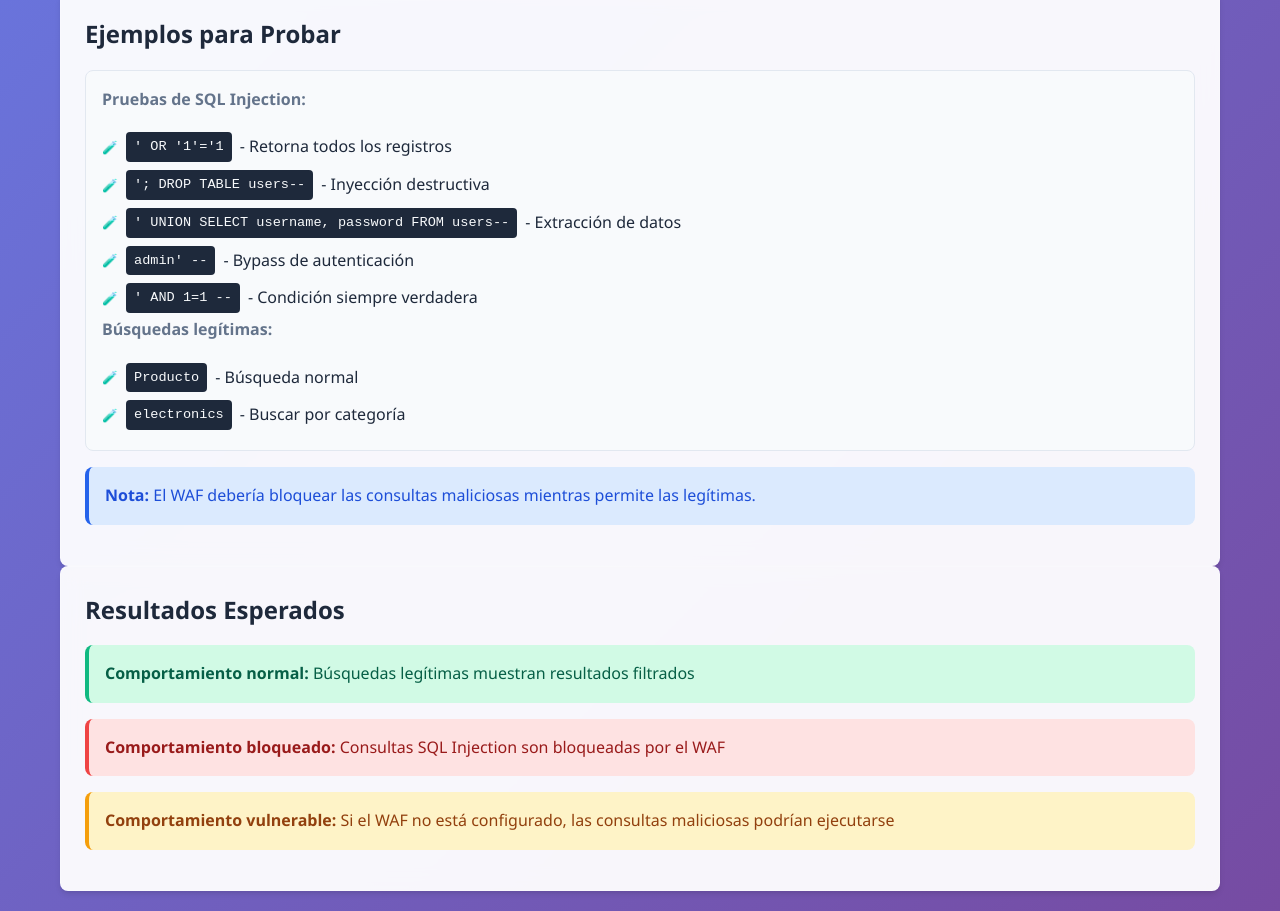
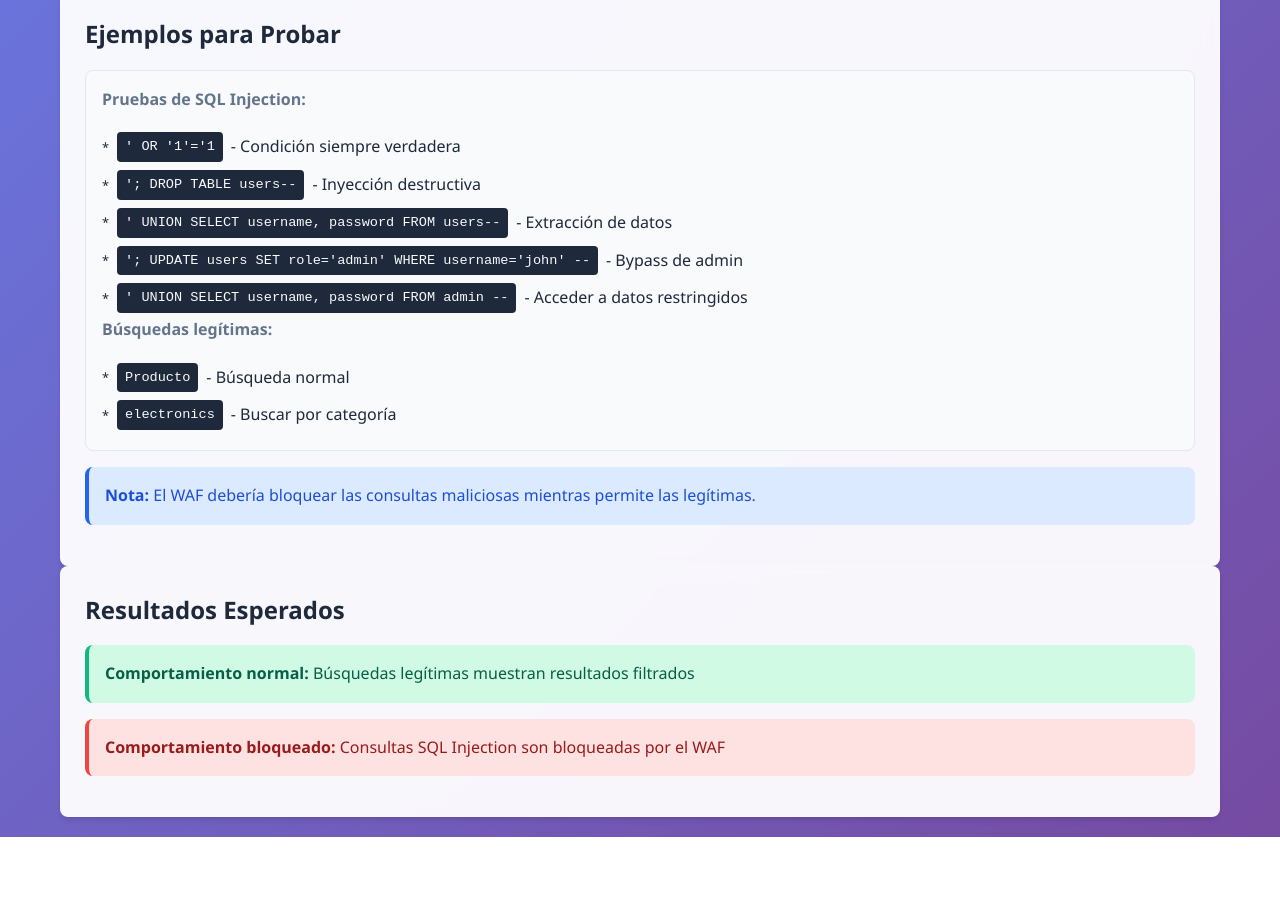
Before and after one commit to johnnyredwood/ArquitecturaDefensaWebAWS, a website: page app/views/search.html in a window 1280 px wide. Shown: the part 567-1478 px from the top of the page. After the commit the page ends 1404 px from the top, so only its background shows below. Drawn offline with Linux system fonts and the light colour scheme.

Commit message:
adding app modifications

```diff
--- a/app/public/css/styles.css
+++ b/app/public/css/styles.css
@@ -293,7 +293,7 @@ pre {
 }
 
 .test-examples li:before {
-    content: '🧪';
+    content: '*';
     font-size: 0.8rem;
 }
 
@@ -322,7 +322,6 @@ pre {
     }
 }
 
-/* Animations */
 @keyframes fadeIn {
     from {
         opacity: 0;
@@ -338,12 +337,10 @@ pre {
     animation: fadeIn 0.6s ease-out;
 }
 
-/* Icons (usando emojis como fallback) */
 .icon {
     font-style: normal;
 }
 
-/* Custom scrollbar */
 ::-webkit-scrollbar {
     width: 8px;
 }
--- a/app/server.js
+++ b/app/server.js
@@ -96,7 +96,8 @@ app.post("/search", (req, res) => {
 
   // Simulación: filtrar "base de datos" sin protección
   const results = database.filter(item =>
-    item.name.toLowerCase().includes(query.toLowerCase())
+    item.name.toLowerCase().includes(query.toLowerCase()) ||
+    item.category.toLowerCase().includes(query.toLowerCase())
   );
 
   res.send(`
--- a/app/views/search.html
+++ b/app/views/search.html
@@ -38,11 +38,11 @@
             <div class="test-examples">
                 <p><strong>Pruebas de SQL Injection:</strong></p>
                 <ul>
-                    <li><code>' OR '1'='1</code> - Retorna todos los registros</li>
+                    <li><code>' OR '1'='1</code> - Condición siempre verdadera</li>
                     <li><code>'; DROP TABLE users--</code> - Inyección destructiva</li>
                     <li><code>' UNION SELECT username, password FROM users--</code> - Extracción de datos</li>
-                    <li><code>admin' --</code> - Bypass de autenticación</li>
-                    <li><code>' AND 1=1 --</code> - Condición siempre verdadera</li>
+                    <li><code>'; UPDATE users SET role='admin' WHERE username='john' --</code> - Bypass de admin</li>
+                    <li><code>' UNION SELECT username, password FROM admin --</code> - Acceder a datos restringidos</li>
                 </ul>
 
                 <p><strong>Búsquedas legítimas:</strong></p>
@@ -65,9 +65,6 @@
             <div class="alert alert-danger">
                 <strong>Comportamiento bloqueado:</strong> Consultas SQL Injection son bloqueadas por el WAF
             </div>
-            <div class="alert alert-warning">
-                <strong>Comportamiento vulnerable:</strong> Si el WAF no está configurado, las consultas maliciosas podrían ejecutarse
-            </div>
         </div>
     </div>
 </body>
```
Also changed, not shown: 1 other file.
